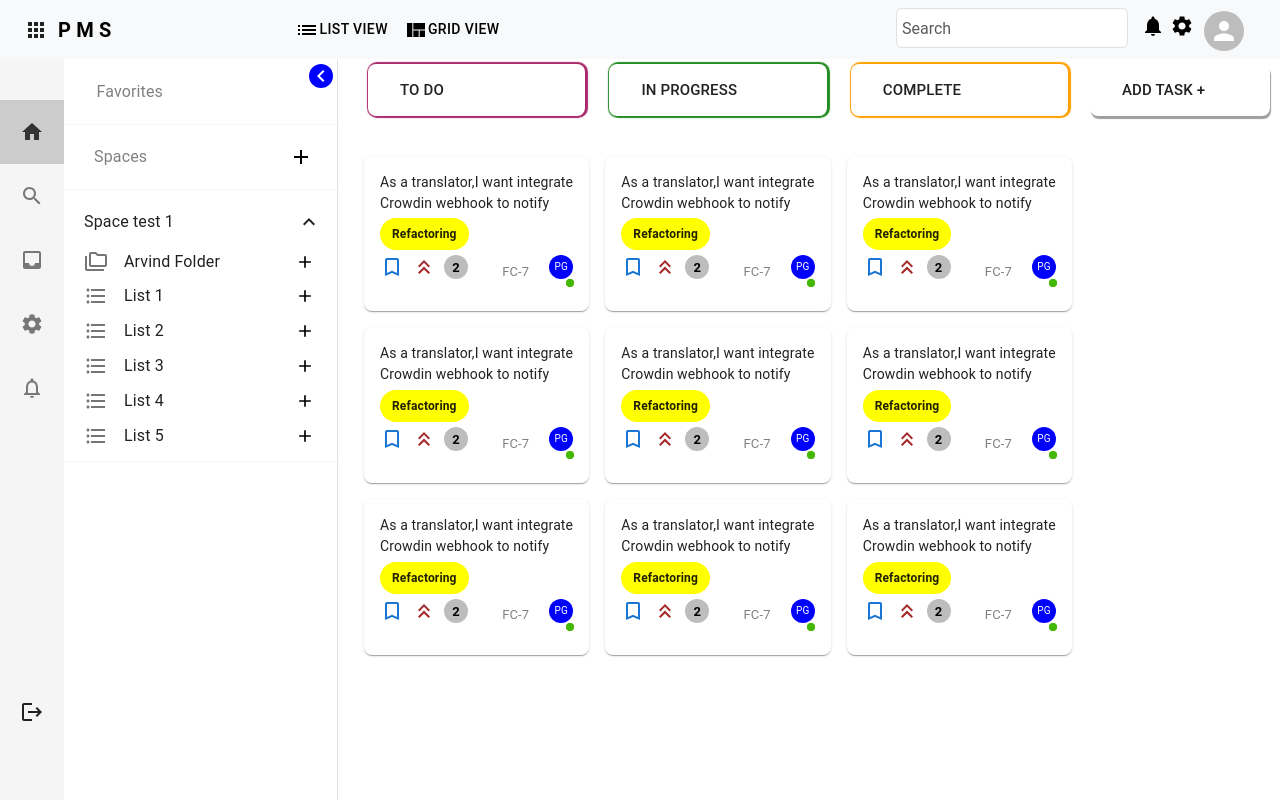
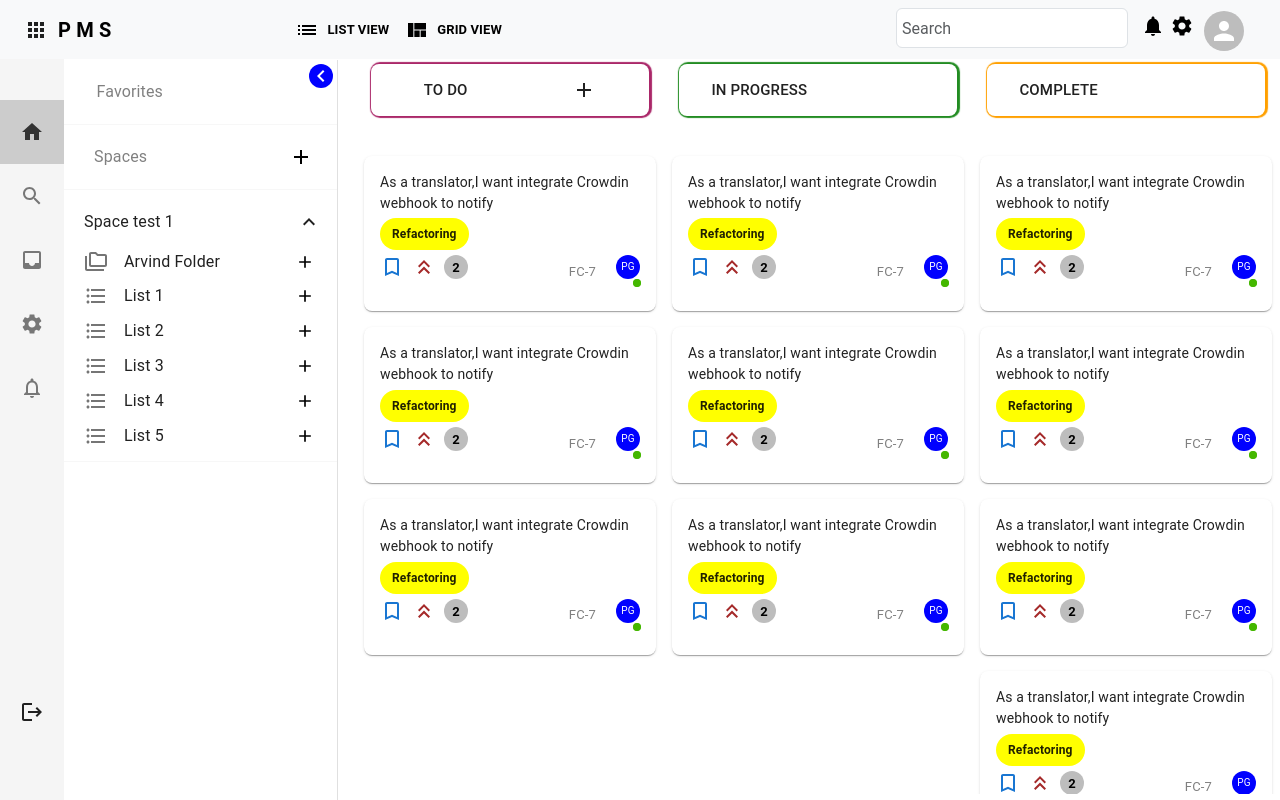
Before and after one commit to narayanmouryaa/PMS-management_project_Next.js, a Next.js app: page /Screen/Gridview in a window 1280 px wide. Built offline with nearby package versions, Linux system fonts and the light colour scheme.

Commit message:
save some new changes

```diff
--- a/src/pages/Screen/Commonmodal.js
+++ b/src/pages/Screen/Commonmodal.js
@@ -122,7 +122,7 @@ const CommonModal = ({ open, handleClose }) => {
   const [activeStatus, setActiveStatus] = useState("");
   const [comapleteStatus, setComapleteStatus] = useState("");
   const [closedStatus, setClosedStatus] = useState("");
-  console.log(spaceName, "dsjndjksnd");
+  // console.log(spaceName, "dsjndjksnd");
   const handleSelectChange = (event) => {
     const selectedValues = Array.from(
       event.target.userName,
--- a/src/pages/Screen/Gridview.js
+++ b/src/pages/Screen/Gridview.js
@@ -18,8 +18,9 @@ import GridviewCard from './Gridviewcard';
 // import MenuItem from '@mui/material/MenuItem';
 // import FormControl from '@mui/material/FormControl';
 // import Select from '@mui/material/Select';
-// import SearchIcon from '@mui/icons-material/Search';
+// import AddIcon from '@mui/icons-material';
 import MiniDrawer from '../components/Minidrawer';
+import AddIcon from '@mui/icons-material/Add';
 
 
 const Item = styled(Paper)(({ theme }) => ({
@@ -48,24 +49,24 @@ const Gridview = () => {
 
           <Box className="scrollbar" sx={{ml:7,width: '80%',height:"100vh", display: 'flex',overflowX:'scroll'}} >
 
-            <Box   sx={{ minWidth:200, mt: 8 ,wordWrap:'nowrap',textWrap:'nowrap'}}>
+            <Box   sx={{ minWidth:280, mt: 8 ,wordWrap:'nowrap',textWrap:'nowrap'}}>
 
-              <Box sx={{ margin:'auto',display:'flex',alignItems:'center',pl:4,height: '7%', width: '90%', borderRadius: 2,  fontWeight: '500', fontSize: '15px', boxShadow: "1px 0px 1px 2px #aa2769"}}>
-                TO DO
+              <Box sx={{ margin:'auto',display:'flex',alignItems:'center',justifyContent:'space-around',height: '7%', width: '90%', borderRadius: 2,  fontWeight: '500', fontSize: '15px', boxShadow: "1px 0px 1px 2px #aa2769"}}>
+                TO DO <AddIcon/>
               </Box>
 
 
-              <Box className="scrollbar" sx={{ minWidth:200, height: '90%', overflowY: 'scroll',mt:2,p:1}}>
+              <Box className="scrollbar" sx={{ minWidth:280, height: '90%', overflowY: 'scroll',mt:2,p:1}}>
 
-                <Box className="item" sx={{minWidth:200,borderRadius: 2, margin:'auto' }}>
+                <Box className="item" sx={{minWidth:280,borderRadius: 2, margin:'auto' }}>
                   <GridviewCard />
                 </Box>
 
-                <Box  sx={{ minWidth:200, borderRadius: 2, margin:'auto' }}>
+                <Box  sx={{ minWidth:280, borderRadius: 2, margin:'auto' }}>
                   <GridviewCard />
                 </Box>
 
-                <Box sx={{ minWidth:200, borderRadius: 2, margin:'auto'}}>
+                <Box sx={{ minWidth:280, borderRadius: 2, margin:'auto'}}>
                   <GridviewCard />
                 </Box>
 
@@ -76,24 +77,24 @@ const Gridview = () => {
             </Box>
 
 
-            <Box   sx={{ minWidth:200, mt: 8 ,wordWrap:'nowrap',textWrap:'nowrap'}}>
+            <Box   sx={{ minWidth:280, mt: 8 ,wordWrap:'nowrap',textWrap:'nowrap'}}>
 
               <Box sx={{ margin:'auto',height: '7%', width: '90%', borderRadius: 2,fontWeight: '500', fontSize: '15px', boxShadow: "1px 0px 1px 2px #228c22",display:'flex',alignItems:'center',pl:4}}>
                 IN PROGRESS
               </Box>
 
 
-              <Box className="scrollbar" sx={{ minWidth:200, height: '90%', overflowY:'scroll',mt:2,p:1}}>
+              <Box className="scrollbar" sx={{ minWidth:280, height: '90%', overflowY:'scroll',mt:2,p:1}}>
 
-                <Box className="item" sx={{minWidth:200,borderRadius: 2, margin:'auto' }}>
+                <Box className="item" sx={{minWidth:280,borderRadius: 2, margin:'auto' }}>
                   <GridviewCard />
                 </Box>
 
-                <Box  sx={{ minWidth:200, borderRadius: 2, margin:'auto' }}>
+                <Box  sx={{ minWidth:280, borderRadius: 2, margin:'auto' }}>
                   <GridviewCard />
                 </Box>
 
-                <Box sx={{ minWidth:200, borderRadius: 2, margin:'auto'}}>
+                <Box sx={{ minWidth:280, borderRadius: 2, margin:'auto'}}>
                   <GridviewCard />
                 </Box>
 
@@ -106,28 +107,33 @@ const Gridview = () => {
 
 
 
-            <Box   sx={{ minWidth:200, mt: 8 ,wordWrap:'nowrap',textWrap:'nowrap'}}>
+            <Box   sx={{ minWidth:280, mt: 8 ,wordWrap:'nowrap',textWrap:'nowrap'}}>
 
               <Box sx={{ margin:'auto',height: '7%', width: '90%', borderRadius: 2, display:'flex',alignItems:'center',pl:4, fontWeight: '500', fontSize: '15px', boxShadow: "1px 0px 1px 2px #ffa000"}}>
                 COMPLETE
               </Box>
 
 
-              <Box className="scrollbar" sx={{ minWidth:200, height: '90%', overflowY: 'scroll',mt:2,p:1}}>
+              <Box className="scrollbar" sx={{ minWidth:280, height: '90%', overflowY: 'scroll',mt:2,p:1}}>
 
-                <Box className="item" sx={{minWidth:200,borderRadius: 2, margin:'auto' }}>
+                <Box className="item" sx={{minWidth:280,borderRadius: 2, margin:'auto' }}>
                   <GridviewCard />
                 </Box>
 
-                <Box  sx={{ minWidth:200, borderRadius: 2, margin:'auto' }}>
+                <Box  sx={{ minWidth:280, borderRadius: 2, margin:'auto' }}>
                   <GridviewCard />
                 </Box>
 
-                <Box sx={{ minWidth:200, borderRadius: 2, margin:'auto'}}>
+                <Box sx={{ minWidth:280, borderRadius: 2, margin:'auto'}}>
                   <GridviewCard />
                 </Box>
 
-
+                <Box sx={{ minWidth:280, borderRadius: 2, margin:'auto'}}>
+                  <GridviewCard />
+                </Box>
+                <Box sx={{ minWidth:280, borderRadius: 2, margin:'auto'}}>
+                  <GridviewCard />
+                </Box>
 
               </Box>
 
@@ -199,10 +205,10 @@ const Gridview = () => {
 
 
 
-            <Box sx={{ minWidth:200, mt: 8 ,textTransform:'none',wordWrap:'nowrap',textWrap:'nowrap'}}>
+            {/* <Box sx={{ minWidth:200, mt: 8 ,textTransform:'none',wordWrap:'nowrap',textWrap:'nowrap'}}>
               <Box sx={{ height: '7%', width: '90%',borderRadius: 2, margin:'auto',display:'flex',alignItems:'center',pl:4, fontWeight: '500', fontSize: '15px', boxShadow: "1px 3px 1px #9E9E9E" }}>
               ADD TASK +
-              </Box>
+              </Box> */}
 
 
               {/* <Box className="scrollbar" sx={{ minWidth:300, height: '70%', overflowY: 'auto',mt:2,p:1}}>
@@ -225,7 +231,7 @@ const Gridview = () => {
 
               </Box> */}
 
-            </Box>
+            {/* </Box> */}
 
 
 
--- a/src/pages/Screen/Taskmodal.js
+++ b/src/pages/Screen/Taskmodal.js
@@ -16,7 +16,7 @@ import Input from '@mui/material/Input';
 import InputLabel from '@mui/material/InputLabel';
 import FormControl from '@mui/material/FormControl';
 import InputAdornment from '@mui/material/InputAdornment';
-// import TextEditor from './TextEditor';
+import TextEditor from './TextEditor';
 import FlagIconDropdown from './Drop';
 import IconDropdown from '../features/PendingDrop';
 import MessageBox from '../features/Commentbox';
@@ -175,9 +175,9 @@ export default function TaskModal({ open, setOpen }) {
                                         <Typography
                                          sx={{mt:4,ml:4,fontWeight:'500'}}
                                         > Task Description </Typography>
-                                        {/* <Box >
+                                        <Box >
                                             <TextEditor />
-                                        </Box> */}
+                                        </Box>
 
 
                                         <Box mt={4} ml={4}>
--- a/src/pages/components/Navbar.js
+++ b/src/pages/components/Navbar.js
@@ -12,6 +12,7 @@ import Avatar from "@mui/material/Avatar";
 import Button from "@mui/material/Button";
 import "bootstrap/dist/css/bootstrap.min.css";
 import Link from "next/link";
+import { Typography } from "@mui/material";
 // import  UseMediaQuery from "@mui/material";
 
 
@@ -30,7 +31,8 @@ const ColorButton = () => {
           sx={{color: "black",ml:20 }}
         >
           <ListIcon />
-          List view
+          <Typography sx={{fontSize:'13px',ml:1,fontWeight:'600'}}>List View</Typography>
+
         </Button>
       </Link>
 
@@ -39,7 +41,8 @@ const ColorButton = () => {
           onClick={handleClick}
           sx={{ backgroundColor, color: "black" }}
         >
-          <ViewQuiltIcon /> Grid view
+          <ViewQuiltIcon />
+          <Typography  sx={{fontSize:'13px',ml:1,fontWeight:'600'}}>Grid View</Typography>
         </Button>
       </Link>
     </>
```
Also changed, not shown: src/pages/Screen/TextEditor.js (+19 -19 lines), src/styles/globals.css (line endings or trailing spaces).
